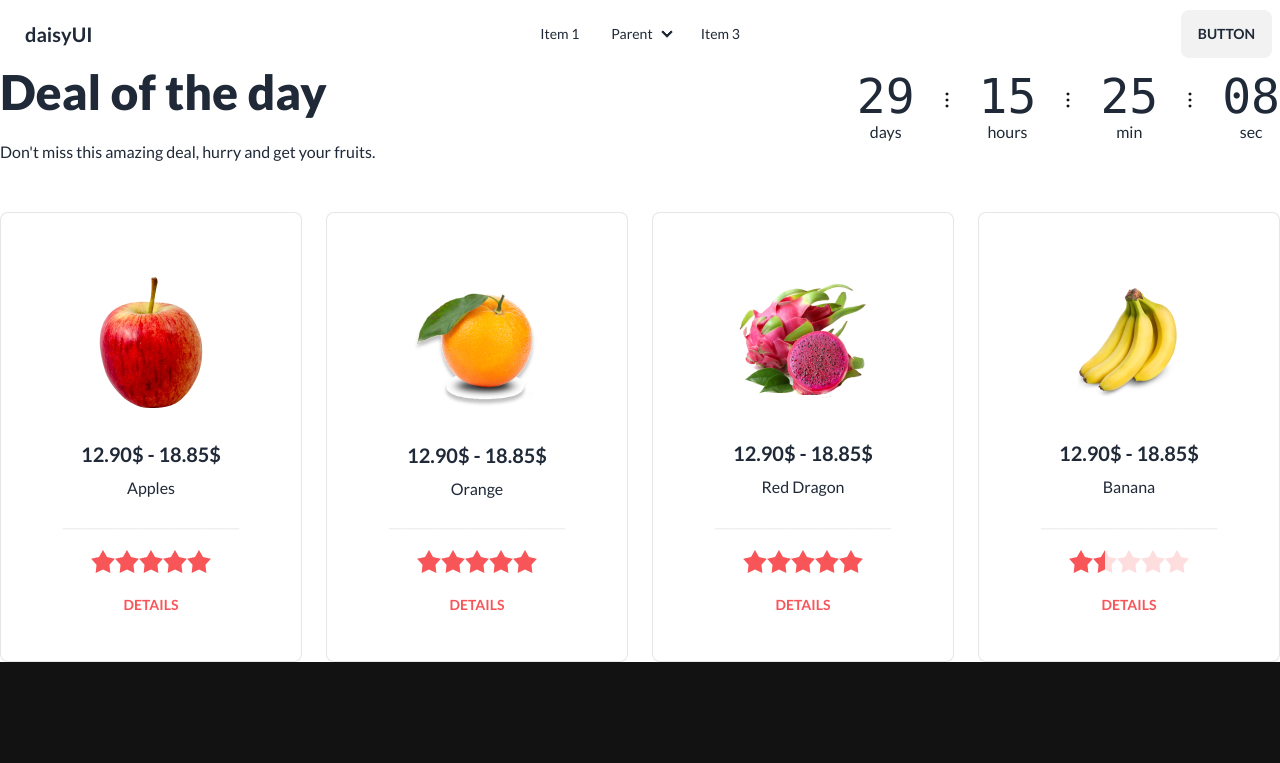
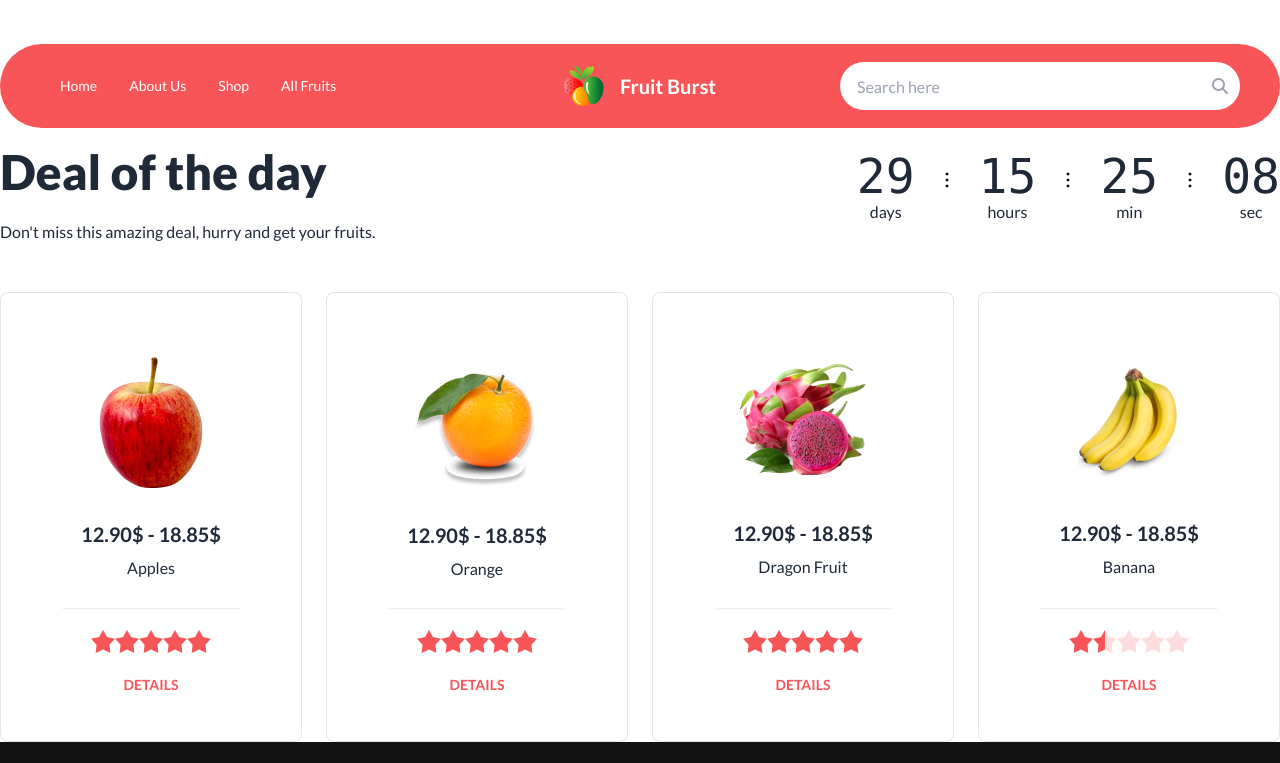
Before and after one commit to AdnanSakib04/fruit-burst-project, a plain HTML site: page index.html in a window 1280 px wide. Shown: the top 763 px of the page. Drawn offline with nearby package versions, Linux system fonts and the light colour scheme.

Commit message:
navbar added

```diff
--- a/index.html
+++ b/index.html
@@ -4,7 +4,7 @@
 <head>
   <meta charset="UTF-8">
   <meta name="viewport" content="width=device-width, initial-scale=1.0">
-  <title>Fruit Brust</title>
+  <title>Fruit Burst</title>
 
   <!-- tailwind and daisyUI cdn -->
 
@@ -29,49 +29,74 @@
 
 <body class="font_lato">
 
-  <header class="max-w-[1440px] mx-auto ">
+  <header class="max-w-[1440px] mx-auto p-5 lg:px-0">
     <!-- navbar section  -->
-    <nav class="mx-5 lg:mx-0">
-      <div class="navbar bg-base-100">
-        <div class="navbar-start">
+    <nav class=" ">
+      <div class="navbar justify-between bg-base-100 lg:bg-[#F85559] rounded-none lg:rounded-[600px] px-0 py-0 md:px-10 md:py-4 mt-0 lg:mt-6 ">
+
+        <div class="navbar-start hidden lg:flex">
+          <ul class="menu menu-horizontal px-1 text-white">
+            <li><a>Home</a></li>
+              <li><a>About Us</a></li>
+              <li><a>Shop</a></li>
+              <li><a>All Fruits</a></li>
+          </ul>
+        </div>
+        <div class="navbar-center">
+
+          <a class="btn btn-ghost normal-case text-xl text-black lg:text-white font-bold">
+            <div class="flex gap-4 items-center justify-center ">
+              <img class="w-[40px] h-[40px]" src="./images/logo.png" alt="">
+              <h1 class="">Fruit Burst</h1>
+            </div>
+          </a>
+        </div>
+        <div class="navbar-end">
+          <!-- <a class="btn">Button</a> -->
+          <!-- <input type="text" placeholder="Search here" class="input bg-white  md:w-[400px] rounded-[50px] w-24 " /> -->
+          <div class="hidden lg:block">
+            <div class="relative flex items-center">
+              <input
+                type="text"
+                placeholder="Search here"
+                class="input bg-white md:w-[400px] rounded-[50px] w-24 pr-10"
+              />
+              <div class="  absolute right-3 top-1/2 transform -translate-y-1/2 text-gray-400">
+                <i class="fa-solid fa-magnifying-glass"></i>
+              </div>
+            </div>
+
+          </div>
+
+          <!-- dropdown menu -->
           <div class="dropdown">
-            <label tabindex="0" class="btn btn-ghost lg:hidden">
+            <label tabindex="0" class="btn btn-ghost lg:hidden ">
               <svg xmlns="http://www.w3.org/2000/svg" class="h-5 w-5" fill="none" viewBox="0 0 24 24"
                 stroke="currentColor">
                 <path stroke-linecap="round" stroke-linejoin="round" stroke-width="2" d="M4 6h16M4 12h8m-8 6h16" />
               </svg>
             </label>
-            <ul tabindex="0" class="menu menu-sm dropdown-content mt-3 z-[1] p-2 shadow bg-base-100 rounded-box w-52">
-              <li><a>Item 1</a></li>
+            <ul tabindex="0" class="menu menu-sm  dropdown-content mt-3  z-[1] p-2 shadow bg-base-100 rounded-box w-52 text-[18px] relative -right-6 md:right-30">
               <li>
-                <a>Parent</a>
-                <ul class="p-2">
-                  <li><a>Submenu 1</a></li>
-                  <li><a>Submenu 2</a></li>
-                </ul>
+                <div class="relative flex items-center">
+                  <input
+                    type="text"
+                    placeholder="Search"
+                    class="input input-bordered bg-white   w-full h-full"
+                  />
+                  <div class="absolute right-5 top-1/2 transform -translate-y-1/2 text-gray-400">
+                    <i class="fa-solid fa-magnifying-glass"></i>
+                  </div>
+                </div>
               </li>
-              <li><a>Item 3</a></li>
+              <li><a>Home</a></li>
+              <li><a>About Us</a></li>
+              <li><a>Shop</a></li>
+              <li><a>All Fruits</a></li>
+
             </ul>
           </div>
-          <a class="btn btn-ghost normal-case text-xl">daisyUI</a>
-        </div>
-        <div class="navbar-center hidden lg:flex">
-          <ul class="menu menu-horizontal px-1">
-            <li><a>Item 1</a></li>
-            <li tabindex="0">
-              <details>
-                <summary>Parent</summary>
-                <ul class="p-2">
-                  <li><a>Submenu 1</a></li>
-                  <li><a>Submenu 2</a></li>
-                </ul>
-              </details>
-            </li>
-            <li><a>Item 3</a></li>
-          </ul>
-        </div>
-        <div class="navbar-end">
-          <a class="btn">Button</a>
+
         </div>
       </div>
     </nav>
@@ -282,7 +307,7 @@
           </figure>
           <div class="card-body items-center text-center">
             <h2 class="card-title">12.90$ - 18.85$</h2>
-            <p>Red Dragon</p>
+            <p>Dragon Fruit</p>
             <span class="text-[#1212121A] mb-2">____________________________</span>
             <div class="rating rating-half">
               <input type="radio" name="rating-2" class="mask mask-star-2 bg-[#F85559] mask-half-1" />
@@ -306,7 +331,7 @@
 
                   <div class="flex justify-center flex-col items-center pt-5 ">
                     <img class="mb-2 w-1/2" src="./images/fruit8.png" alt="">
-                    <h2 class="text-2xl font-extrabold">Red Dragon</h2>
+                    <h2 class="text-2xl font-extrabold">Dragon Fruit</h2>
                     <p class="w-[300px] text-center my-3 text-base">Professional employees are there for you to pick the most
                       amazing and
                       fresh fruits.</p>
@@ -403,6 +428,7 @@
 
   </main>
 
+    <!-- footer -->
   <footer class="footer footer-center p-10 bg-[#121212] text-white">
     <div>
       <div class="flex gap-4 items-center mt-16 mb-10">
```
